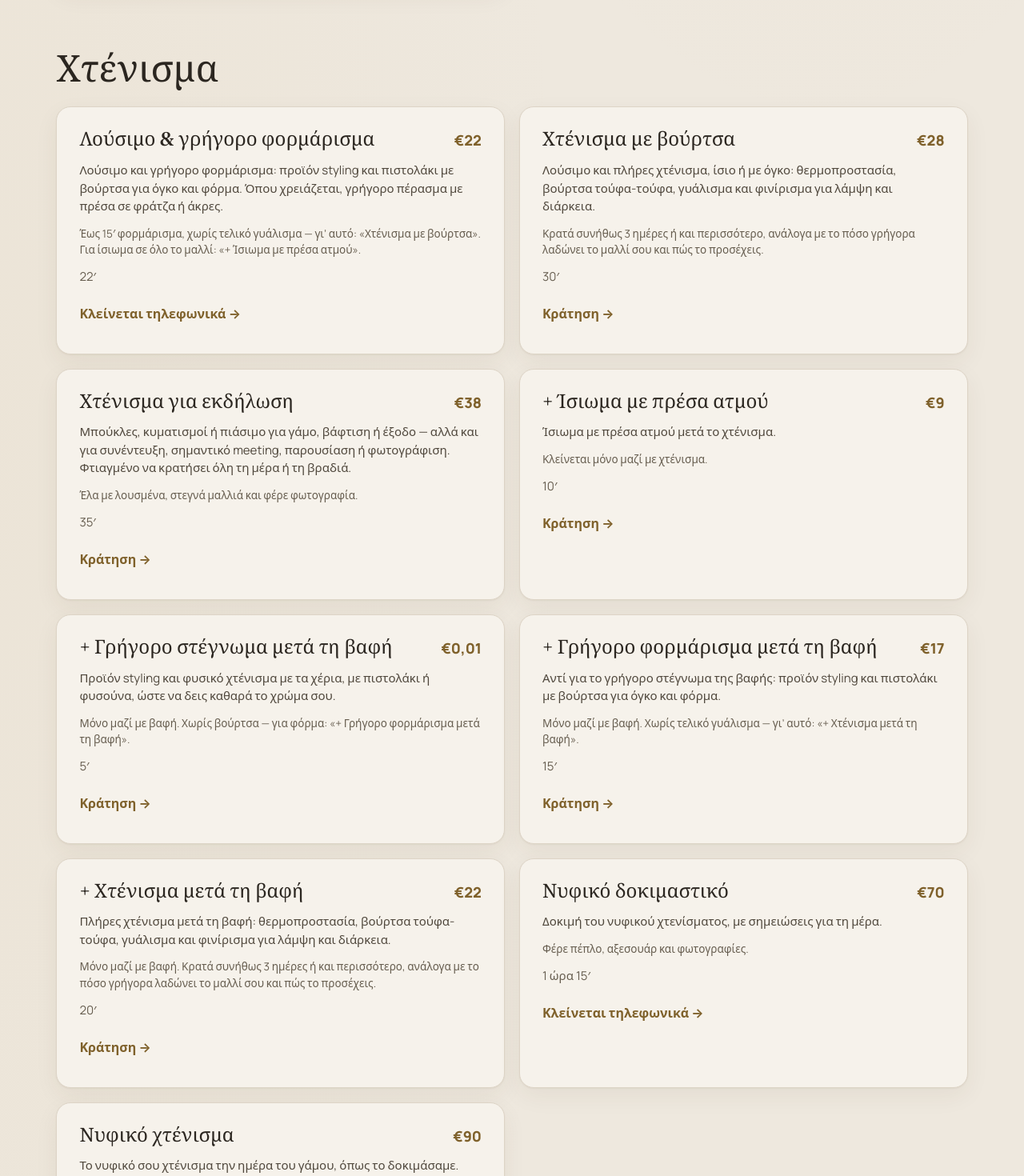
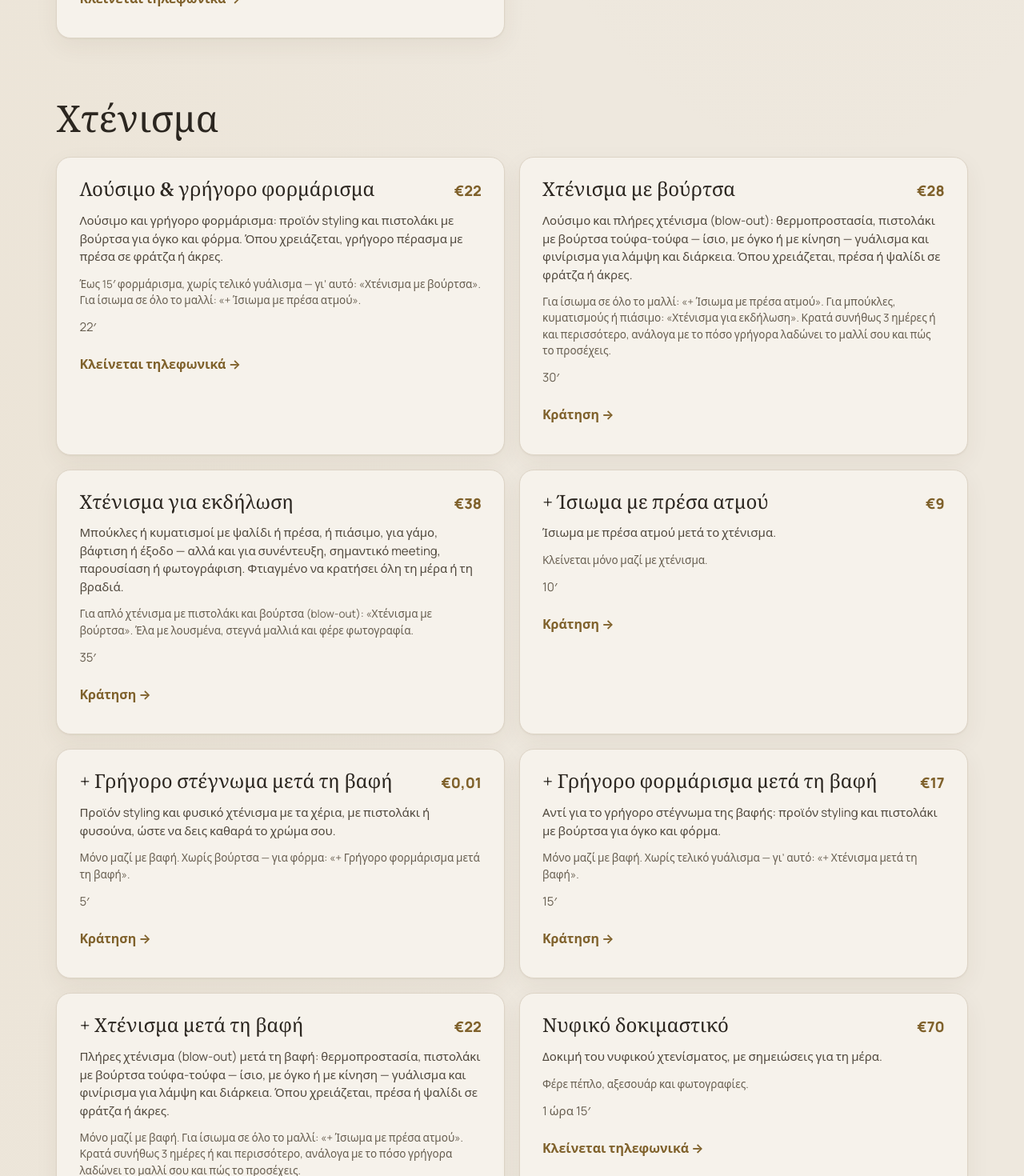
Before and after one commit to alexliak/alexandroshairsalon, a Next.js app: page /services in a window 1280 px wide. Shown: the part 2208-3678 px from the top of the page at 80% size. Built offline with nearby package versions, Linux system fonts and the light colour scheme; no server answers.

Commit message:
Χτένισμα (blow-out): πιστολάκι με βούρτσα, ίσιο/όγκος/κίνηση· παραπομπές σε ίσιωμα και εκδήλωση
Co-Authored-By: Claude Opus 5.5 <noreply@anthropic.com>
Claude-Session: https://claude.ai/code/session_019CWEUcypD9sewcLf4rmjD6

```diff
--- a/src/data/menu.json
+++ b/src/data/menu.json
@@ -98,12 +98,12 @@
           "en": "Haircut & Blowdry"
         },
         "desc": {
-          "el": "Λούσιμο, κούρεμα και πλήρες χτένισμα: θερμοπροστασία, βούρτσα τούφα-τούφα, γυάλισμα και φινίρισμα για λάμψη και διάρκεια.",
-          "en": "Wash, cut and a full blowdry: heat protection, brushed section by section, polished and finished for shine and hold."
+          "el": "Λούσιμο, κούρεμα και πλήρες χτένισμα (blow-out): θερμοπροστασία, πιστολάκι με βούρτσα τούφα-τούφα — ίσιο, με όγκο ή με κίνηση — γυάλισμα και φινίρισμα για λάμψη και διάρκεια. Όπου χρειάζεται, πρέσα ή ψαλίδι σε φράτζα ή άκρες.",
+          "en": "Wash, cut and a full blow-out: heat protection, hairdryer and round brush section by section — sleek, with volume or with movement — polished and finished for shine and hold. Where needed, straightener or curling iron on the fringe or ends."
         },
         "note": {
-          "el": "Κρατά συνήθως 3 ημέρες ή και περισσότερο, ανάλογα με το πόσο γρήγορα λαδώνει το μαλλί σου και πώς το προσέχεις.",
-          "en": "Usually lasts 3 days or more, depending on how quickly your hair gets oily and how you look after it."
+          "el": "Για ίσιωμα σε όλο το μαλλί: «+ Ίσιωμα με πρέσα ατμού». Για μπούκλες, κυματισμούς ή πιάσιμο: «Χτένισμα για εκδήλωση». Κρατά συνήθως 3 ημέρες ή και περισσότερο, ανάλογα με το πόσο γρήγορα λαδώνει το μαλλί σου και πώς το προσέχεις.",
+          "en": "For all-over straightening: Steam Straightener Finish. For curls, waves or an up-do: Special Occasion Styling. Usually lasts 3 days or more, depending on how quickly your hair gets oily and how you look after it."
         },
         "online": true,
         "options": [
@@ -297,12 +297,12 @@
           "en": "Signature Blowdry"
         },
         "desc": {
-          "el": "Λούσιμο και πλήρες χτένισμα, ίσιο ή με όγκο: θερμοπροστασία, βούρτσα τούφα-τούφα, γυάλισμα και φινίρισμα για λάμψη και διάρκεια.",
-          "en": "Wash and a full blowdry, sleek or with volume: heat protection, brushed section by section, polished and finished for shine and hold."
+          "el": "Λούσιμο και πλήρες χτένισμα (blow-out): θερμοπροστασία, πιστολάκι με βούρτσα τούφα-τούφα — ίσιο, με όγκο ή με κίνηση — γυάλισμα και φινίρισμα για λάμψη και διάρκεια. Όπου χρειάζεται, πρέσα ή ψαλίδι σε φράτζα ή άκρες.",
+          "en": "Wash and a full blow-out: heat protection, hairdryer and round brush section by section — sleek, with volume or with movement — polished and finished for shine and hold. Where needed, straightener or curling iron on the fringe or ends."
         },
         "note": {
-          "el": "Κρατά συνήθως 3 ημέρες ή και περισσότερο, ανάλογα με το πόσο γρήγορα λαδώνει το μαλλί σου και πώς το προσέχεις.",
-          "en": "Usually lasts 3 days or more, depending on how quickly your hair gets oily and how you look after it."
+          "el": "Για ίσιωμα σε όλο το μαλλί: «+ Ίσιωμα με πρέσα ατμού». Για μπούκλες, κυματισμούς ή πιάσιμο: «Χτένισμα για εκδήλωση». Κρατά συνήθως 3 ημέρες ή και περισσότερο, ανάλογα με το πόσο γρήγορα λαδώνει το μαλλί σου και πώς το προσέχεις.",
+          "en": "For all-over straightening: Steam Straightener Finish. For curls, waves or an up-do: Special Occasion Styling. Usually lasts 3 days or more, depending on how quickly your hair gets oily and how you look after it."
         },
         "online": true,
         "options": [
@@ -327,12 +327,12 @@
           "en": "Special Occasion Styling"
         },
         "desc": {
-          "el": "Μπούκλες, κυματισμοί ή πιάσιμο για γάμο, βάφτιση ή έξοδο — αλλά και για συνέντευξη, σημαντικό meeting, παρουσίαση ή φωτογράφιση. Φτιαγμένο να κρατήσει όλη τη μέρα ή τη βραδιά.",
-          "en": "Curls, waves or an up-do for a wedding, christening or night out — and for an interview, an important meeting, a presentation or a photo shoot. Made to last all day or all night."
+          "el": "Μπούκλες ή κυματισμοί με ψαλίδι ή πρέσα, ή πιάσιμο, για γάμο, βάφτιση ή έξοδο — αλλά και για συνέντευξη, σημαντικό meeting, παρουσίαση ή φωτογράφιση. Φτιαγμένο να κρατήσει όλη τη μέρα ή τη βραδιά.",
+          "en": "Curls or waves with a curling iron or straightener, or an up-do, for a wedding, christening or night out — and for an interview, an important meeting, a presentation or a photo shoot. Made to last all day or all night."
         },
         "note": {
-          "el": "Έλα με λουσμένα, στεγνά μαλλιά και φέρε φωτογραφία.",
-          "en": "Come with clean, dry hair and bring a photo."
+          "el": "Για απλό χτένισμα με πιστολάκι και βούρτσα (blow-out): «Χτένισμα με βούρτσα». Έλα με λουσμένα, στεγνά μαλλιά και φέρε φωτογραφία.",
+          "en": "For a simple blow-out with hairdryer and brush: Signature Blowdry. Come with clean, dry hair and bring a photo."
         },
         "online": true,
         "options": [
@@ -447,12 +447,12 @@
           "en": "Colour Blowdry (add-on)"
         },
         "desc": {
-          "el": "Πλήρες χτένισμα μετά τη βαφή: θερμοπροστασία, βούρτσα τούφα-τούφα, γυάλισμα και φινίρισμα για λάμψη και διάρκεια.",
-          "en": "A full blowdry after your colour: heat protection, brushed section by section, polished and finished for shine and hold."
+          "el": "Πλήρες χτένισμα (blow-out) μετά τη βαφή: θερμοπροστασία, πιστολάκι με βούρτσα τούφα-τούφα — ίσιο, με όγκο ή με κίνηση — γυάλισμα και φινίρισμα για λάμψη και διάρκεια. Όπου χρειάζεται, πρέσα ή ψαλίδι σε φράτζα ή άκρες.",
+          "en": "A full blow-out after your colour: heat protection, hairdryer and round brush section by section — sleek, with volume or with movement — polished and finished for shine and hold. Where needed, straightener or curling iron on the fringe or ends."
         },
         "note": {
-          "el": "Μόνο μαζί με βαφή. Κρατά συνήθως 3 ημέρες ή και περισσότερο, ανάλογα με το πόσο γρήγορα λαδώνει το μαλλί σου και πώς το προσέχεις.",
-          "en": "Only with a colour service. Usually lasts 3 days or more, depending on how quickly your hair gets oily and how you look after it."
+          "el": "Μόνο μαζί με βαφή. Για ίσιωμα σε όλο το μαλλί: «+ Ίσιωμα με πρέσα ατμού». Κρατά συνήθως 3 ημέρες ή και περισσότερο, ανάλογα με το πόσο γρήγορα λαδώνει το μαλλί σου και πώς το προσέχεις.",
+          "en": "Only with a colour service. For all-over straightening: Steam Straightener Finish. Usually lasts 3 days or more, depending on how quickly your hair gets oily and how you look after it."
         },
         "online": true,
         "options": [
--- a/src/views/Home.js
+++ b/src/views/Home.js
@@ -41,7 +41,7 @@ const content = {
     allServices: 'Όλες οι τιμές →',
     services: [
       { tone: 'cut', cat: 'Κουρέματα', name: 'Γυναικείο κούρεμα', desc: 'Pixie, mullet, butterfly, curtain bangs, φιλάρισμα ή κλασικό, με εμπειρία τριών δεκαετιών.', time: '30–55′', price: priceText('el', 'Κούρεμα χωρίς στέγνωμα', 'Κούρεμα & γρήγορο στέγνωμα', 'Κούρεμα & γρήγορο φορμάρισμα', 'Κούρεμα & χτένισμα'), href: '/services#haircuts' },
-      { tone: 'style', cat: 'Χτένισμα', name: 'Χτένισμα με βούρτσα', desc: 'Πλήρες χτένισμα, ίσιο ή με όγκο, με γυάλισμα για λάμψη που κρατά 3 ημέρες και περισσότερο.', time: '30′', price: priceText('el', 'Χτένισμα με βούρτσα'), href: serviceBookUrl('Χτένισμα με βούρτσα') },
+      { tone: 'style', cat: 'Χτένισμα', name: 'Χτένισμα με βούρτσα', desc: 'Πλήρες χτένισμα με πιστολάκι και βούρτσα — ίσιο, με όγκο ή με κίνηση — με γυάλισμα για λάμψη που κρατά 3 ημέρες και περισσότερο.', time: '30′', price: priceText('el', 'Χτένισμα με βούρτσα'), href: serviceBookUrl('Χτένισμα με βούρτσα') },
       { tone: 'colour', cat: 'Χρώμα', name: 'Βαφή ρίζας & ρεφλέ', desc: 'Κάλυψη λευκών στη ρίζα και ξεχωριστό gloss για λάμψη σε όλο το μαλλί.', time: '1 ώρα – 1 ώρα 10′', price: priceText('el', 'Βαφή ρίζας & ρεφλέ στα μήκη'), href: '/services#colour' },
       { tone: 'light', cat: 'Ανταύγειες', name: 'Μερικό μπαλαγιάζ', desc: 'Φυσικό, φωτεινό αποτέλεσμα με εύκολη συντήρηση.', time: '3 ώρες', price: priceText('el', 'Μερικό μπαλαγιάζ'), href: serviceBookUrl('Μερικό μπαλαγιάζ') },
       { tone: 'light', cat: 'Ανταύγειες', name: 'Ανταύγειες χωρίς ντεκαπάζ', desc: 'Με L’Oréal Blond Studio No Bleach™: απαλό φως έως 4 τόνους, χωρίς ντεκαπάζ.', time: '1 ώρα 10′ – 1 ώρα 30′', price: priceText('el', 'Ανταύγειες γύρω από το πρόσωπο', 'Μερικές ανταύγειες'), href: '/services#highlights' },
@@ -111,7 +111,7 @@ const content = {
     allServices: 'All prices →',
     services: [
       { tone: 'cut', cat: 'Haircuts', name: 'Women’s haircut', desc: 'Pixie, mullet, butterfly, curtain bangs, texturising or classic, with thirty years of experience.', time: '30–55′', price: priceText('en', 'Κούρεμα χωρίς στέγνωμα', 'Κούρεμα & γρήγορο στέγνωμα', 'Κούρεμα & γρήγορο φορμάρισμα', 'Κούρεμα & χτένισμα'), href: '/services#haircuts' },
-      { tone: 'style', cat: 'Styling', name: 'Signature blowdry', desc: 'A full blowdry, sleek or with volume, polished for shine that lasts 3 days or more.', time: '30′', price: priceText('en', 'Χτένισμα με βούρτσα'), href: serviceBookUrl('Χτένισμα με βούρτσα') },
+      { tone: 'style', cat: 'Styling', name: 'Signature blowdry', desc: 'A full blow-out with hairdryer and brush — sleek, with volume or with movement — polished for shine that lasts 3 days or more.', time: '30′', price: priceText('en', 'Χτένισμα με βούρτσα'), href: serviceBookUrl('Χτένισμα με βούρτσα') },
       { tone: 'colour', cat: 'Colour', name: 'Root colour & gloss', desc: 'Grey coverage at the root plus a separate gloss for shine throughout.', time: '1 h – 1 h 10′', price: priceText('en', 'Βαφή ρίζας & ρεφλέ στα μήκη'), href: '/services#colour' },
       { tone: 'light', cat: 'Highlights', name: 'Partial balayage', desc: 'Natural, luminous result that is easy to maintain.', time: '3 h', price: priceText('en', 'Μερικό μπαλαγιάζ'), href: serviceBookUrl('Μερικό μπαλαγιάζ') },
       { tone: 'light', cat: 'Highlights', name: 'No-bleach highlights', desc: 'With L’Oréal Blond Studio No Bleach™: soft light up to 4 levels, without bleach.', time: '1 h 10′ – 1 h 30′', price: priceText('en', 'Ανταύγειες γύρω από το πρόσωπο', 'Μερικές ανταύγειες'), href: '/services#highlights' },
```
Also changed, not shown: public/hair-salon-athens/index.html (+1 -1 lines), public/kourema-athina/index.html (+1 -1 lines).
